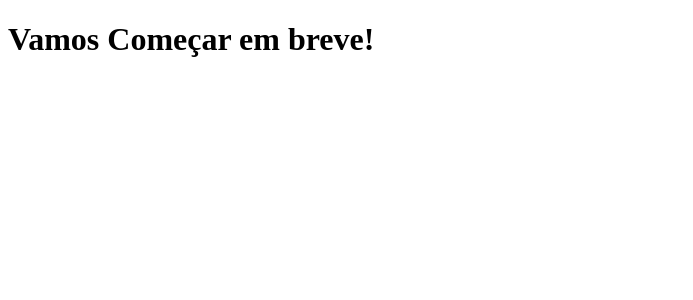
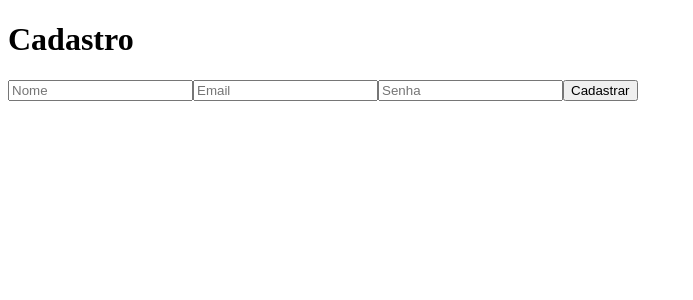
Before and after one commit to felipefortu33/Trabalho_ERP, a React (Vite) app in the folder frontend/: page /cadastro in a window 1280 px wide. Shown: the top 300 px of the page, without its empty margins (0-693 px from the left). Built offline with nearby package versions, Linux system fonts and the light colour scheme.

Commit message:
iniciando frontend chamando api via axios, criando as pages ajustando o app.jsx
Signed-off-by: Felipe Fortunato <161843554+felipefortu33@users.noreply.github.com>

```diff
--- a/frontend/src/App.jsx
+++ b/frontend/src/App.jsx
@@ -1,15 +1,24 @@
 import './App.css'
+import { BrowserRouter as Router, Routes, Route } from 'react-router-dom';
+import Clientes from './pages/Clientes';
+import Produtos from './pages/Produtos';
+import Pedidos from './pages/Pedidos';
+import Cadastro from './pages/Cadastro';
+import Login from './pages/Login';
 
 function App() {
-
-
   return (
-
-      <div>
-        <h1>Vamos Começar em breve!</h1>
-      </div>
-
-  )
+    <Router>
+      <Routes>
+        <Route path="/" element={<h1>Bem-vindo ao ERP</h1>} />
+        <Route path="/clientes" element={<Clientes />} />
+        <Route path="/produtos" element={<Produtos />} />
+        <Route path="/pedidos" element={<Pedidos />} />
+        <Route path="/cadastro" element={<Cadastro />} />
+        <Route path="/login" element={<Login />} />
+      </Routes>
+    </Router>
+  );
 }
 
-export default App
+export default App;
--- /dev/null
+++ b/frontend/src/api/axiosConfig.js
@@ -0,0 +1,10 @@
+import axios from 'axios';
+
+const api = axios.create({
+  baseURL: 'http://localhost:3000', // Substitua pela URL do seu back-end
+  headers: {
+    'Content-Type': 'application/json',
+  },
+});
+
+export default api;
--- /dev/null
+++ b/frontend/src/pages/Cadastro.jsx
@@ -0,0 +1,58 @@
+import React, { useState } from 'react';
+import api from '../api/axiosConfig';
+
+const Cadastro = () => {
+  const [formData, setFormData] = useState({
+    nome: '',
+    email: '',
+    senha: '',
+  });
+
+  const handleChange = (e) => {
+    const { name, value } = e.target;
+    setFormData({ ...formData, [name]: value });
+  };
+
+  const handleSubmit = async (e) => {
+    e.preventDefault();
+    try {
+      const response = await api.post('/auth/register', formData);
+      alert('Cadastro realizado com sucesso!');
+    } catch (error) {
+      console.error('Erro ao cadastrar:', error);
+      alert('Erro ao realizar cadastro.');
+    }
+  };
+
+  return (
+    <div>
+      <h1>Cadastro</h1>
+      <form onSubmit={handleSubmit}>
+        <input
+          type="text"
+          name="nome"
+          placeholder="Nome"
+          value={formData.nome}
+          onChange={handleChange}
+        />
+        <input
+          type="email"
+          name="email"
+          placeholder="Email"
+          value={formData.email}
+          onChange={handleChange}
+        />
+        <input
+          type="password"
+          name="senha"
+          placeholder="Senha"
+          value={formData.senha}
+          onChange={handleChange}
+        />
+        <button type="submit">Cadastrar</button>
+      </form>
+    </div>
+  );
+};
+
+export default Cadastro;
--- /dev/null
+++ b/frontend/src/pages/Clientes.jsx
@@ -0,0 +1,32 @@
+import React, { useEffect, useState } from 'react';
+import api from '../api/axiosConfig';
+
+const Clientes = () => {
+  const [clientes, setClientes] = useState([]);
+
+  useEffect(() => {
+    const fetchClientes = async () => {
+      try {
+        const response = await api.get('/clientes');
+        setClientes(response.data);
+      } catch (error) {
+        console.error('Erro ao buscar clientes:', error);
+      }
+    };
+
+    fetchClientes();
+  }, []);
+
+  return (
+    <div>
+      <h1>Gestão de Clientes</h1>
+      <ul>
+        {clientes.map((cliente) => (
+          <li key={cliente.id}>{cliente.nome}</li>
+        ))}
+      </ul>
+    </div>
+  );
+};
+
+export default Clientes;
--- /dev/null
+++ b/frontend/src/pages/Login.jsx
@@ -0,0 +1,51 @@
+import React, { useState } from 'react';
+import api from '../api/axiosConfig';
+
+const Login = () => {
+  const [formData, setFormData] = useState({
+    email: '',
+    senha: '',
+  });
+
+  const handleChange = (e) => {
+    const { name, value } = e.target;
+    setFormData({ ...formData, [name]: value });
+  };
+
+  const handleSubmit = async (e) => {
+    e.preventDefault();
+    try {
+      const response = await api.post('/auth/login', formData);
+      alert('Login realizado com sucesso!');
+      localStorage.setItem('token', response.data.token);
+    } catch (error) {
+      console.error('Erro ao fazer login:', error);
+      alert('Erro ao realizar login.');
+    }
+  };
+
+  return (
+    <div>
+      <h1>Login</h1>
+      <form onSubmit={handleSubmit}>
+        <input
+          type="email"
+          name="email"
+          placeholder="Email"
+          value={formData.email}
+          onChange={handleChange}
+        />
+        <input
+          type="password"
+          name="senha"
+          placeholder="Senha"
+          value={formData.senha}
+          onChange={handleChange}
+        />
+        <button type="submit">Entrar</button>
+      </form>
+    </div>
+  );
+};
+
+export default Login;
--- /dev/null
+++ b/frontend/src/pages/Pedidos.jsx
@@ -0,0 +1,32 @@
+import React, { useEffect, useState } from 'react';
+import api from '../api/axiosConfig';
+
+const Pedidos = () => {
+  const [pedidos, setPedidos] = useState([]);
+
+  useEffect(() => {
+    const fetchPedidos = async () => {
+      try {
+        const response = await api.get('/pedidos');
+        setPedidos(response.data);
+      } catch (error) {
+        console.error('Erro ao buscar pedidos:', error);
+      }
+    };
+
+    fetchPedidos();
+  }, []);
+
+  return (
+    <div>
+      <h1>Gestão de Pedidos</h1>
+      <ul>
+        {pedidos.map((pedido) => (
+          <li key={pedido.id}>Pedido #{pedido.id} - {pedido.descricao}</li>
+        ))}
+      </ul>
+    </div>
+  );
+};
+
+export default Pedidos;
--- /dev/null
+++ b/frontend/src/pages/Produtos.jsx
@@ -0,0 +1,32 @@
+import React, { useEffect, useState } from 'react';
+import api from '../api/axiosConfig';
+
+const Produtos = () => {
+  const [produtos, setProdutos] = useState([]);
+
+  useEffect(() => {
+    const fetchProdutos = async () => {
+      try {
+        const response = await api.get('/produtos');
+        setProdutos(response.data);
+      } catch (error) {
+        console.error('Erro ao buscar produtos:', error);
+      }
+    };
+
+    fetchProdutos();
+  }, []);
+
+  return (
+    <div>
+      <h1>Gestão de Produtos</h1>
+      <ul>
+        {produtos.map((produto) => (
+          <li key={produto.id}>{produto.nome}</li>
+        ))}
+      </ul>
+    </div>
+  );
+};
+
+export default Produtos;
--- /dev/null
+++ b/package.json
@@ -0,0 +1,5 @@
+{
+  "dependencies": {
+    "react-router-dom": "^7.5.0"
+  }
+}
```
Also changed, not shown: 1 other file (tests, documents, lock files or other folders).
